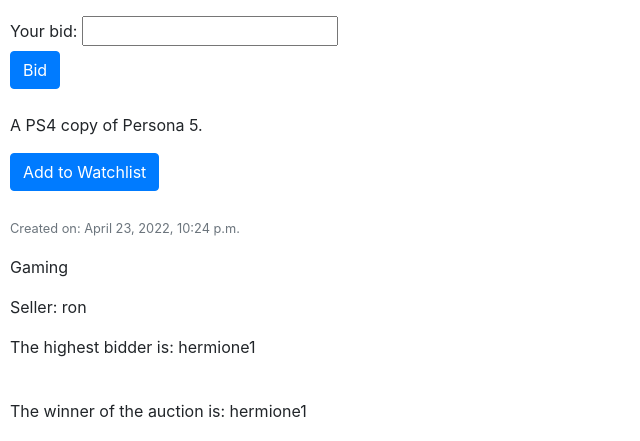
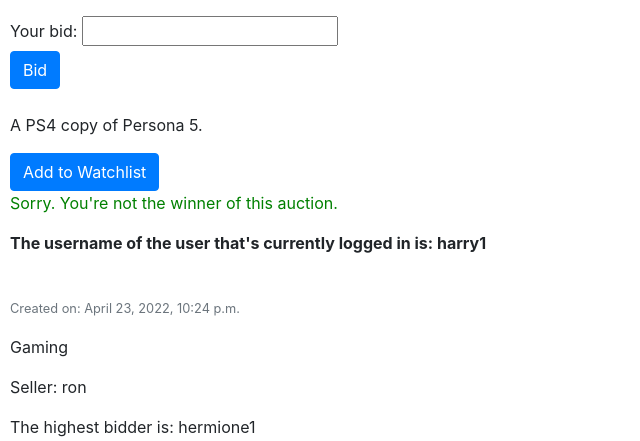
Before and after one commit to eduardoluis11/commerce, a Django app: page /listing/2 in a window 1280 px wide. Shown: the part 233-674 px from the top of the page, without its empty margins (0-640 px from the left). Run offline with Django 4.2, Linux system fonts and the light colour scheme; a user stored in the database is signed in; data comes from the database, SQL or seed files in the repository; both versions use the stored data as it was after the commit; data that the repository does not hold is empty; some libraries are stand-ins or nearby versions.

Commit message:
Updated Listing Page's Algorithm
If the winner of the auction is logged in and enters the product page of the auction in which they won, a victory message will show up.

```diff
--- a/auctions/templates/auctions/listing.html
+++ b/auctions/templates/auctions/listing.html
@@ -111,6 +111,17 @@
                 {% endif %}
             {% endif %}
 
+            <!-- This will print the victory message if the current auction's winner is currently logged in -->
+            <p style="color: green;">
+                {{victory_message}}
+            </p>
+
+            <!-- DEBUGGING MESSAGE: this should display the name of the user that's currently logged in -->
+            <p>
+                <b>The username of the user that's currently logged in is: {{logged_user_username}}</b>
+            </p>
+
+
             <!-- DEBUGGING MESSAGE -->
 <!--            {% for product in watchlist_array %}-->
 <!--                {{product}}-->
--- a/auctions/views.py
+++ b/auctions/views.py
@@ -590,6 +590,17 @@
 to get the data from the Bid model to get the bidder with the highest bid.
 
 For debugging purposes, I will store the name of the auction winner in a variable, and print it on the listing page.
+
+To make the homework assignment easier, I will create a separate page that will display the closed listings. That way,
+I’ll be able to easily find closed listings (since they should disappear from the “Active Listings” page), and I’ll
+be able to easily display a message to the highest bidder telling them that they won the auction (if they enter into
+that product page.)
+
+But first, before creating a new page and a new URL, I will show the auction’s winner a victory message if they are
+logged in in the closed listing’s page. I will need to compare the name of the currently logged in user, and the name
+of the auction’s winner. If they are the same, I will display the victory message. The column of the User model that
+stores the names of the users is “username”.
+
 """
 def display_listing(request, listing_id):
     # This obtains the listing that I want to display as iterable objects
@@ -634,6 +645,9 @@
     # This declares the variable that will store the name of the winner of an auction
     auction_winner_name = "Nobody has won the auction yet."
 
+    # This declares the variable that will store the victory message for the winner of an auction
+    victory_message = ''
+
     # This takes the highest bidder from the Bids model
     highest_bidder_id = "There's nothing stored as a highest bidder ID."
     if number_of_bids > 0:
@@ -649,7 +663,7 @@
             auction_winner_name = highest_bidder_id
 
 
-        # This updates Bids table so that the highest bidder is inserted into the database ...
+        # This updates Bids table so that the highest bidder is inserted into the database
         # Bids.objects.filter(bid=current_product_price).update(is_auction_winner=True)
 
     # This will check the database to decide whether to activate the "Close Auction" button
@@ -665,8 +679,11 @@
 
     # If the user is logged in, I will store their ID
     if request.user.is_authenticated:
-        logged_user = request.user      # This stored the data from the currently logged in user
+        logged_user = request.user      # This stores the data from the currently logged in user
         logged_user_id = logged_user.id     # PK of the currently logged in user
+
+        # This stores the username of the user that's currently logged in
+        logged_user_username = logged_user.username
 
         # This creates an instance of the User table, which I'll need to use in the Query Set syntax
         user_instance = User.objects.get(id=logged_user_id)
@@ -692,8 +709,21 @@
                 # This stores the winner of the auction
                 # auction_winner_name = highest_bidder_id
 
-                # This updates Bids table so that the highest bidder is inserted into the database ...
+                # This updates Bids table so that the highest bidder is inserted into the database
                 Bids.objects.filter(bid=current_product_price).update(is_auction_winner=True)
+
+        # This will check if somebody won the current auction
+        if auction_winner_name != "Nobody has won the auction yet.":
+
+            # This will check if the winner of the auction is currently logged in
+            if str(auction_winner_name) == str(logged_user_username):
+
+                # This will print a message telling the auction's winner that they won the auction
+                victory_message = "Congrats! You have won the auction for the current listing."
+
+            # DEBUGGING message
+            else:
+                victory_message = "Sorry. You're not the winner of this auction."
 
         # This array will store all the products from a user's watchlist
         watchlist_array = []
@@ -824,6 +854,8 @@
         "is_close_auction_button_active": is_close_auction_button_active,
         "debugging_message_active_status": debugging_message_active_status,
         "highest_bidder_id": highest_bidder_id,
-        "auction_winner_name": auction_winner_name
+        "auction_winner_name": auction_winner_name,
+        "victory_message": victory_message,
+        "logged_user_username": logged_user_username
         # "users_products_in_watchlist": users_products_in_watchlist
     })
```
Also changed, not shown: db.sqlite3.
